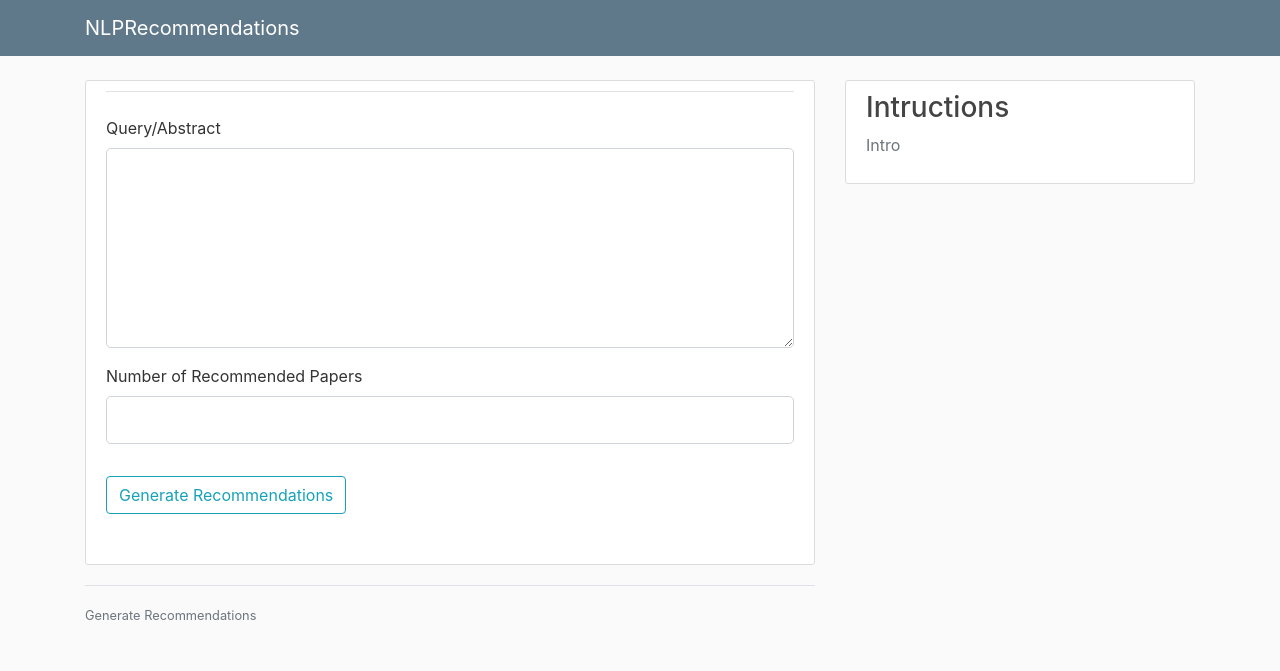
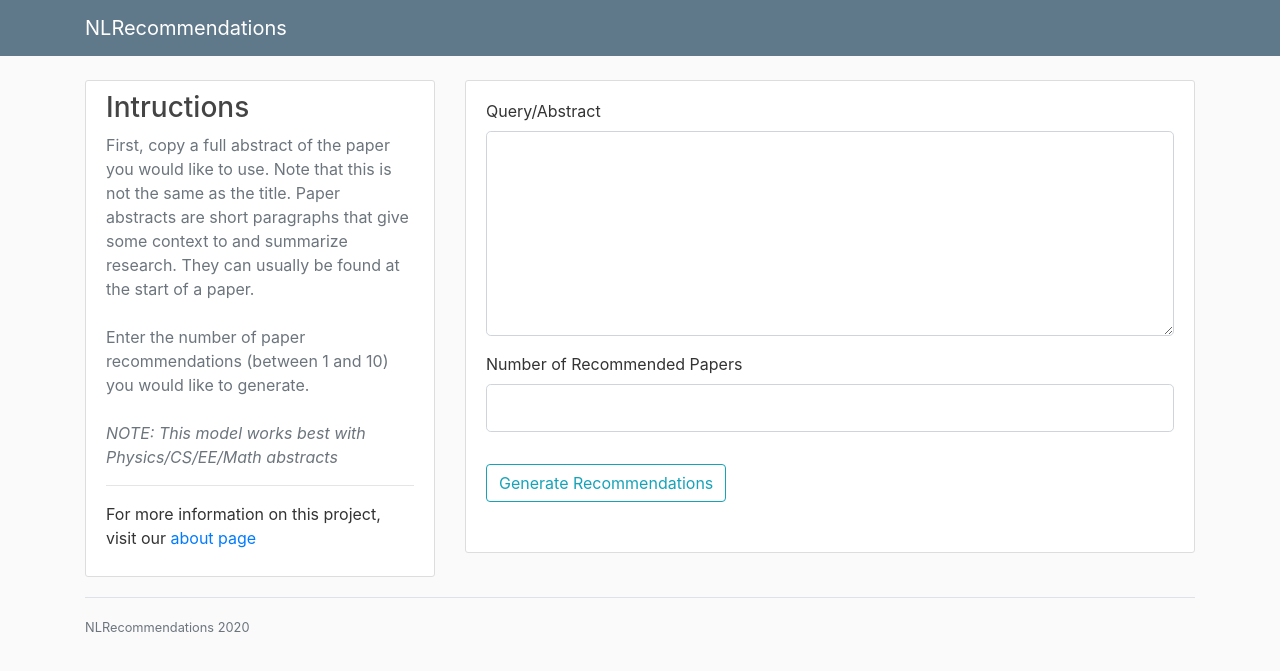
Before and after one commit to liamlio/NLPRecommendWeb, a Flask app: page / in a window 1280 px wide. Shown: the top 671 px of the page. Run offline with Flask 2, Linux system fonts and the light colour scheme; parts of the project's set-up code (start-up, migrations or seed data) failed here and were passed over; some libraries are stand-ins or nearby versions.

Commit message:
Created Frontend Branch to develop frontend of application, removed model code

```diff
--- a/webapp/__init__.py
+++ b/webapp/__init__.py
@@ -4,7 +4,7 @@ from flask_bcrypt import bcrypt
 from flask_ngrok import run_with_ngrok
 
 app = Flask(__name__)
-run_with_ngrok(app)
+#run_with_ngrok(app)
 #Can't import routes above this since it creates circular imports
 app.config['SECRET_KEY'] = '5791628bb0b13ce0c676dfde280ba245'
 # app.config['SQLALCHEMY_DATABASE_URI'] = 'sqlite:///site.db'
--- a/webapp/routes.py
+++ b/webapp/routes.py
@@ -2,14 +2,16 @@
 from flask import render_template, url_for, flash, redirect
 from webapp import app, db, bcrypt
 from webapp.forms import QueryForm
-from webapp.tfworld import Infer
+#from webapp.tfworld import Infer
 
 @app.route("/", methods=['GET', 'POST'])
 @app.route("/home", methods=['GET', 'POST'])
 def home():
     form = QueryForm()
     if form.validate_on_submit():
-        title, abstractR, link = Infer(query=form.query.data, top_k_results=form.top_k.data)
+        #title, abstractR, link = Infer(query=form.query.data, top_k_results=form.top_k.data)
+        title, abstractR, link = ["Test"], ["Testing"], ["testing.com"]
+        flash(title[0])
         flash(title[0])
         flash('Generating Recommendations')
         return redirect(url_for('home'))
--- a/webapp/static/main.css
+++ b/webapp/static/main.css
@@ -2,6 +2,7 @@ body {
     background: #fafafa;
     color: #333333;
     margin-top: 5rem;
+
   }
 
   h1, h2, h3, h4, h5, h6 {
@@ -80,6 +81,10 @@ body {
   }
 
   textarea {
-    min-height: 200px;
-    max-height: 200px;
+    min-height: 205px;
+    max-height: 205px;
   }
+
+.col-md-4 {
+  width: auto;
+}
--- a/webapp/templates/home.html
+++ b/webapp/templates/home.html
@@ -1,10 +1,30 @@
 {% extends "layout.html" %}
+
+{% block content2 %}
+<div class="col-md-4">
+  <div class="content-section">
+    <h3>Intructions</h3>
+    <p class='text-muted'>
+      First, copy a full abstract of the paper you would like to use. Note that this is not the same as the title. Paper abstracts are short paragraphs that give some context to and summarize research. They can usually be found at the start of a paper.
+      <br><br>
+      Enter the number of paper recommendations (between 1 and 10) you would like to generate.
+<br><br>
+      <i>NOTE: This model works best with Physics/CS/EE/Math abstracts</i>
+      <hr>
+      For more information on this project, visit our <a href="{{url_for('about')}}">about page</a>
+    </p>
+  </div>
+</div>
+{% endblock %}
+
 {% block content %}
+
     <div class="content-section">
+
         <form method="POST" action="">
             {{ form.hidden_tag() }}
             <fieldset class="form-group">
-                <legend class="border-bottom mb-4"></legend>
+                <legend class=""></legend>
                 <div class="form-group">
                     {{ form.query.label(class="form-control-label") }}
 
@@ -42,9 +62,5 @@
             </small>
         </form>
     </div>
-    <div class="border-top pt-3">
-        <small class="text-muted">
-            Generate Recommendations
-        </small>
-    </div>
+
 {% endblock content %}
--- a/webapp/templates/layout.html
+++ b/webapp/templates/layout.html
@@ -10,16 +10,16 @@
 
      <link rel="stylesheet" type="text/css" href="{{ url_for('static', filename='main.css') }}">
      {% if title %}
-        <title>NLPRecommendations</title>
+        <title>NLRecommendations</title>
     {% else %}
-        <title>NLPRecommendations</title>
+        <title>NLRecommendations</title>
     {% endif %}
 </head>
 <body>
     <header class="site-header">
         <nav class="navbar navbar-expand-md navbar-dark bg-steel fixed-top">
             <div class="container">
-                <a class="navbar-brand mr-4" href="/">NLPRecommendations</a>
+                <a class="navbar-brand mr-4" href="/">NLRecommendations</a>
                 <button class="navbar-toggler" type="button" data-toggle="collapse" data-target="#navbarToggle" aria-controls="navbarToggle" aria-expanded="false" aria-label="Toggle navigation">
                     <span class="navbar-toggler-icon"></span>
                 </button>
@@ -34,6 +34,7 @@
 
     <main role="main" class="container">
         <div class="row">
+          {% block content2 %} {% endblock %}
           <div class="col-md-8">
             {%  with messages = get_flashed_messages(with_categories=true)%}
                 {% if messages %}
@@ -46,14 +47,14 @@
             {% endwith %}
             {% block content %}{% endblock %}
           </div>
-          <div class="col-md-4">
-            <div class="content-section">
-              <h3>Intructions</h3>
-              <p class='text-muted'>Intro
-              </p>
-            </div>
-          </div>
+
         </div>
+        <div class="border-top pt-3">
+            <small class="text-muted">
+                NLRecommendations 2020
+            </small>
+        </div>
+        <br>
     </main>
 
     <!-- Optional JavaScript -->
```
Also changed, not shown: webapp/tfworld.py (deleted, +0 -68 lines).
